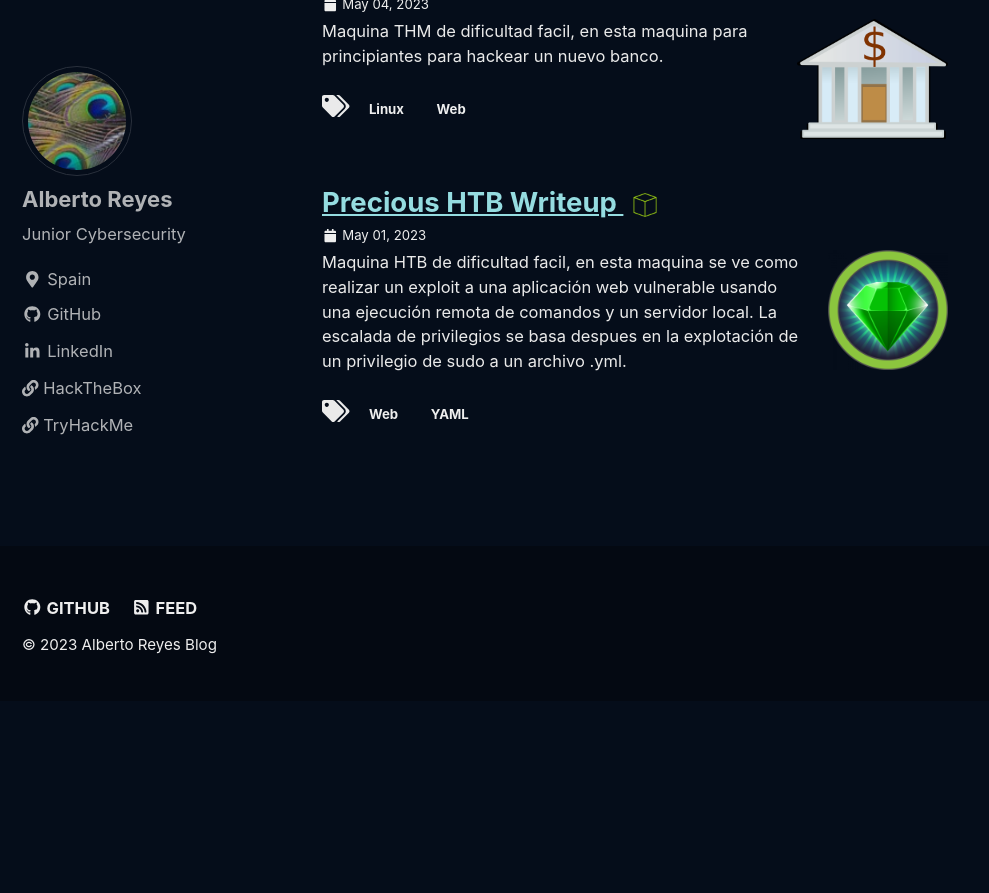
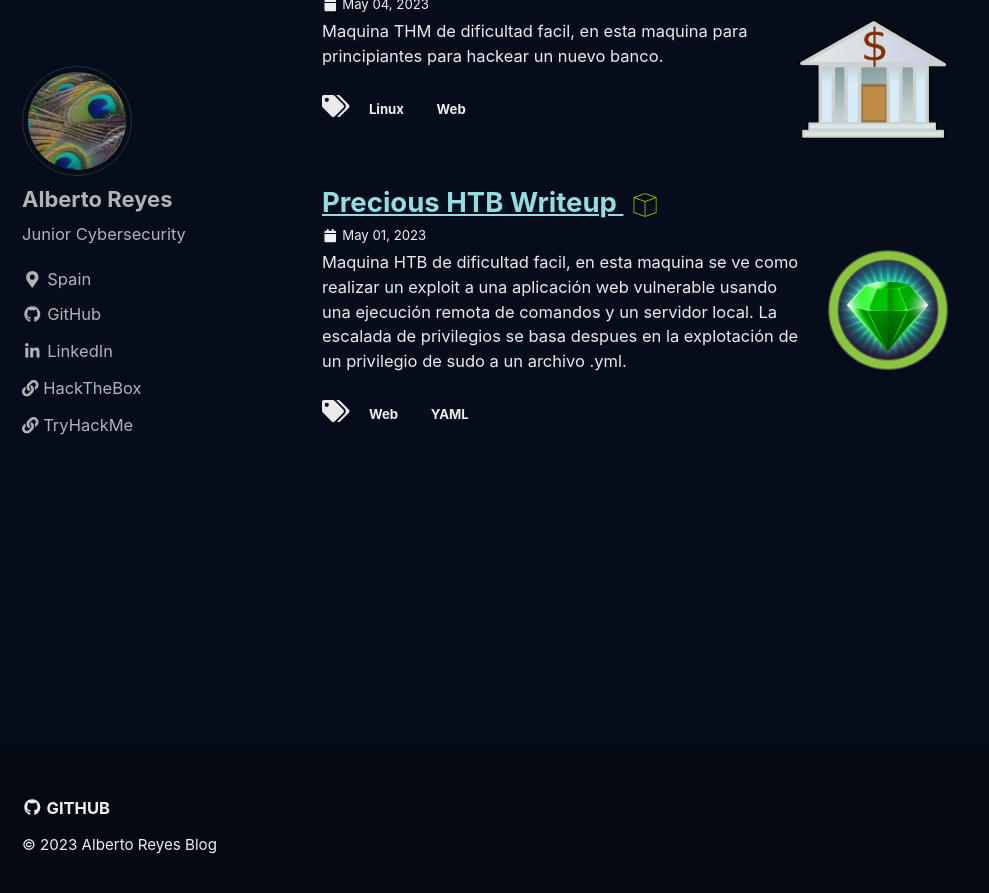
Before and after one commit to albertociber/albertociber.github.io, a Jekyll site: the page built from index.html, in a window 1280 px wide and 900 px high, scrolled down 776 px. Shown: the top 893 px of the window, without its empty margins (0-989 px from the left). Built offline with Jekyll 4.4.1, drawn with Linux system fonts in a browser that asks for light colours; cached includes are drawn as plain includes; the list of posts is cut into pages by our own code; before the commit the page ends 1476 px from its top, so only the background shows below that.

Commit message:
Update 13:03 04-05-23

```diff
--- a/_includes/footer.html
+++ b/_includes/footer.html
@@ -12,7 +12,6 @@
       {% endfor %}
     {% endif %}
 
-    <li><a href="{% if site.atom_feed.path %}{{ site.atom_feed.path }}{% else %}{{ '/feed.xml' | relative_url }}{% endif %}"><i class="fas fa-fw fa-rss-square" aria-hidden="true"></i> {{ site.data.ui-text[site.locale].feed_label | default: "Feed" }}</a></li>
   </ul>
 </div>
 
--- a/_layouts/default.html
+++ b/_layouts/default.html
@@ -29,6 +29,8 @@
       </div>
     {% endif %}
 
+    <div style="height: 200px;"></div>
+
     <div class="page__footer">
       <footer>
         {% include footer/custom.html %}
```
